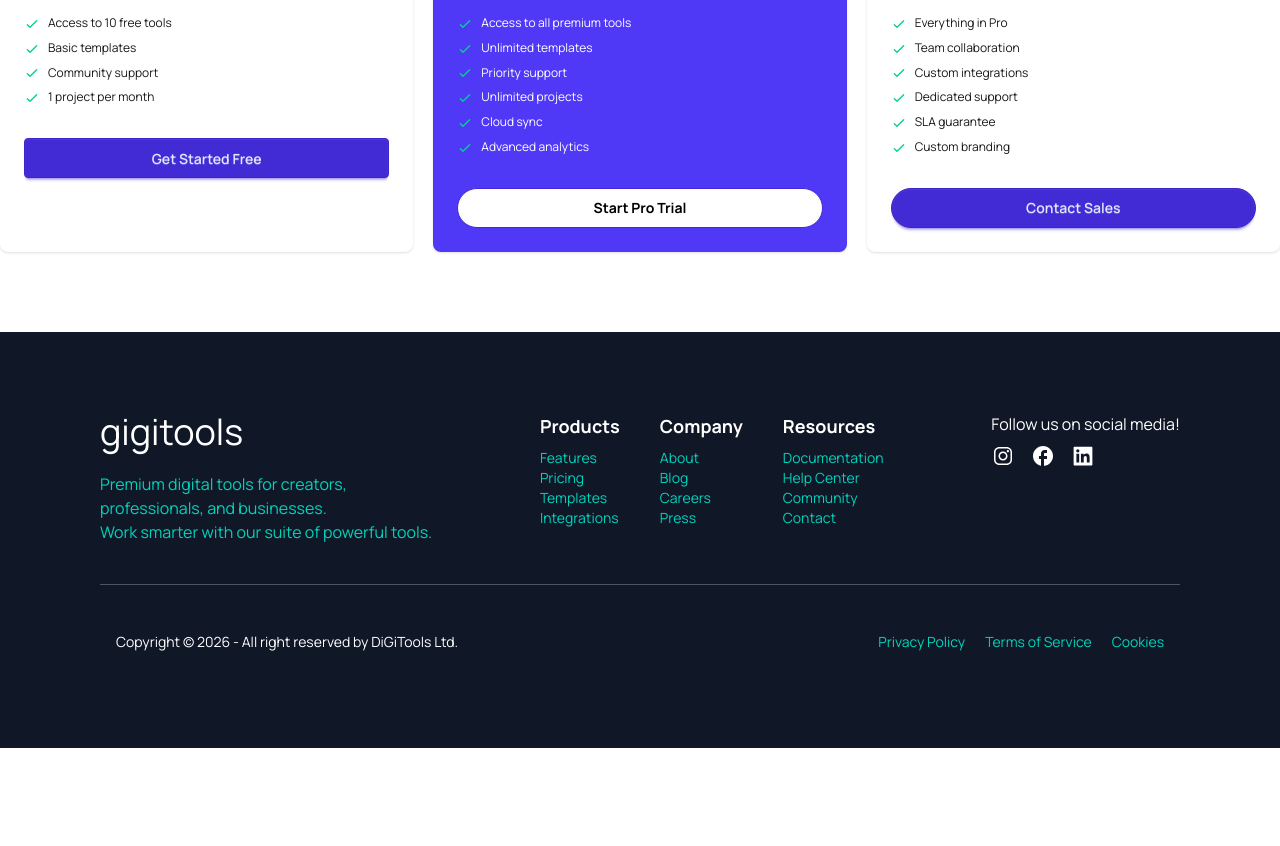
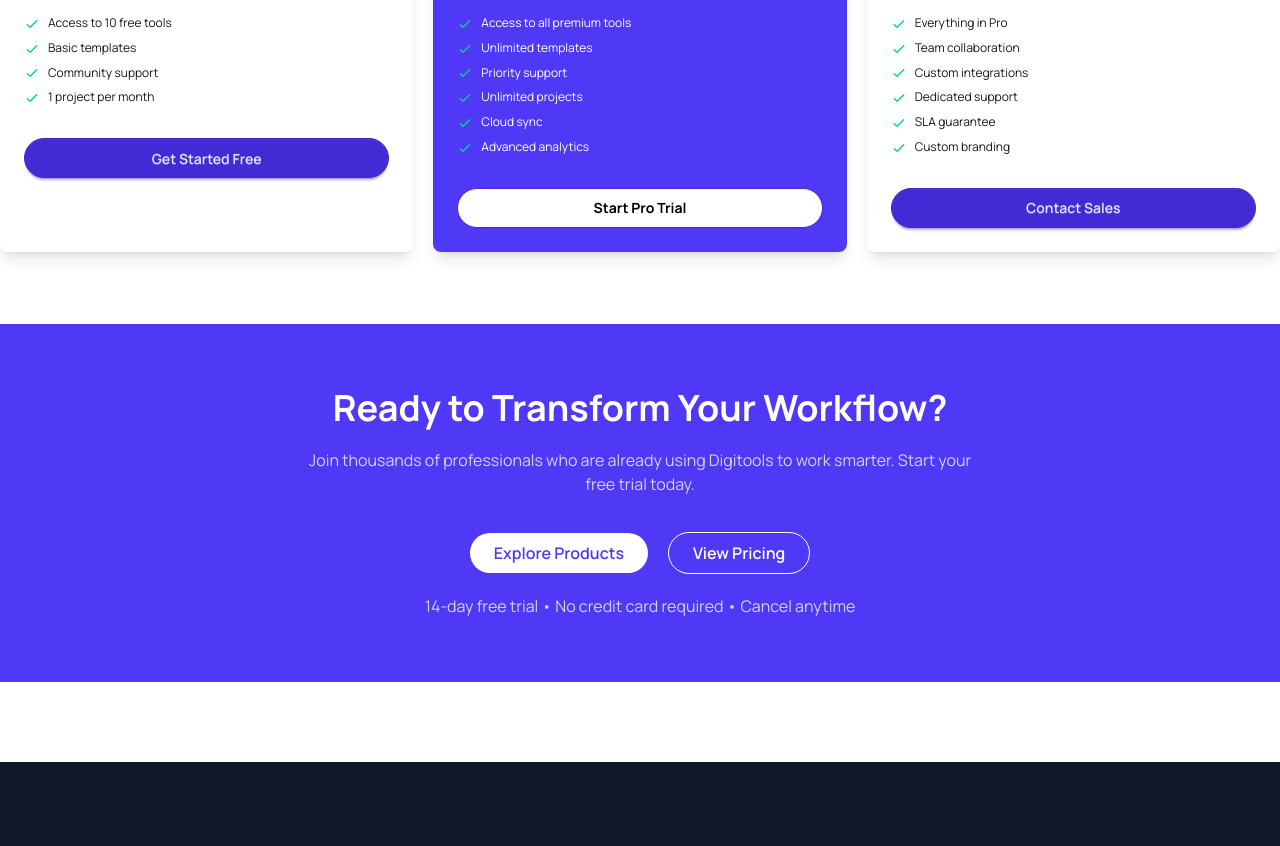
Before and after one commit to 5hoaib21/B13-A06-project, a React (Vite) app: page / in a window 1280 px wide. Shown: the part 3100-3946 px from the top of the page. Before the commit the page ends 3848 px from the top, so only its background shows below. Built offline with nearby package versions, Linux system fonts and the light colour scheme.

Commit message:
'Ready to Transform' section added as per figma

```diff
--- a/src/App.jsx
+++ b/src/App.jsx
@@ -7,6 +7,7 @@
 import Navbar from "./components/Navbar/Navbar";
 import GetStarted from "./components/GetStarted/GetStarted";
 import PricingSect from "./components/PricingSect/PricingSect";
+import ReadyToTransform from "./components/ReadyToTransform/ReadyToTransform";
 
 const getModels = async () => {
   const res = await fetch("/data.json");
@@ -52,6 +53,7 @@
       />}
       <GetStarted />
       <PricingSect />
+      <ReadyToTransform />
       <Footer />
     </>
   );
--- a/src/components/GetStarted/GetStarted.jsx
+++ b/src/components/GetStarted/GetStarted.jsx
@@ -5,7 +5,7 @@
 
 const GetStarted = () => {
   return (
-    <div className="getStartedContainer container mx-auto ">
+    <div className="getStartedContainer container mx-auto">
       <div className="getStartedContent space-y-8 py-10">
        <div className="flex flex-col items-center justify-center text-center"> <h1 className="text-4xl font-bold  mb-5">Get Started with Digitools</h1>
         <p className="text-zinc-500 ">
--- a/src/components/PricingSect/PricingSect.jsx
+++ b/src/components/PricingSect/PricingSect.jsx
@@ -14,8 +14,8 @@
       </div>
       <div className="">
         {/* pricing cards */}
-        <div className="gap-5 hover:  grid md:grid-cols-2 lg:grid-cols-3">
-          <div className="card  bg-base-100 shadow-sm">
+        <div className="gap-5  grid md:grid-cols-2 lg:grid-cols-3">
+          <div className="card  bg-base-100 shadow-lg">
             <div className="card-body">
 
              <div className="space-y-2">
@@ -95,11 +95,11 @@
 
               </ul>
               <div className="mt-6">
-                <button className="btn btn-primary btn-block">Get Started Free</button>
+                <button className="btn btn-primary btn-block rounded-full">Get Started Free</button>
               </div>
             </div>
           </div>
-          <div className="card  bg-[#4F39F6]  text-white shadow-sm">
+          <div className="card  bg-[#4F39F6]  text-white shadow-lg">
             <div className="card-body relative">
               <span className="absolute -top-1.5 right-32 badge badge-xs badge-warning bg-[#FEF3C6] text-[#1F2937]">Most Popular</span>
               <div className="space-y-2">
@@ -217,7 +217,7 @@
               </div>
             </div>
           </div>
-          <div className="card  bg-base-100 shadow-sm">
+          <div className="card  bg-base-100 shadow-lg">
             <div className="card-body">
 
               <div className="space-y-2">
--- /dev/null
+++ b/src/components/ReadyToTransform/ReadyToTransform.jsx
@@ -0,0 +1,20 @@
+import React from 'react';
+
+const ReadyToTransform = () => {
+  return (
+    <div className='bg-[#4F39F6] mb-0 mt-18 text-center py-16  text-white'>
+   <div className=' space-y-5 max-w-2xl mx-auto'>
+     <h1 className='text-4xl font-bold'>Ready to Transform Your Workflow?</h1>
+    <p className='text-zinc-300'>Join thousands of professionals who are already using Digitools to work smarter. Start your free trial today.</p>
+    <div className='flex justify-center items-center  gap-5'>
+      <button className='bg-white text-[#4F39F6] px-6 py-2 rounded-full mt-4 font-semibold'>Explore Products</button>
+    <button className='bg-[-[#4F39F6]] border text-white px-6 py-2 rounded-full mt-4 font-semibold'>View Pricing</button>
+
+    </div>
+    <p className='text-zinc-300'>14-day free trial • No credit card required • Cancel anytime</p>
+   </div>
+    </div>
+  );
+};
+
+export default ReadyToTransform;
```
